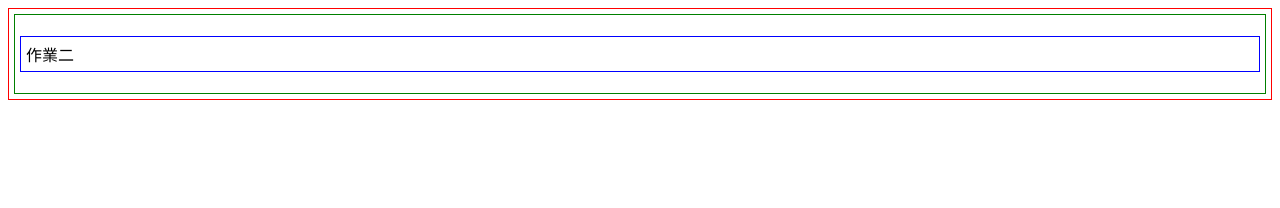
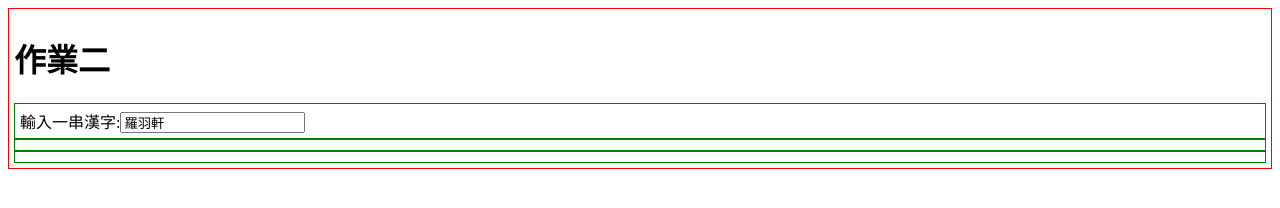
Before and after one commit to lohsuan/ip2019s, a plain HTML site: page portfolio/labs/lab02/index.html in a window 1280 px wide. Drawn offline with Linux system fonts and the light colour scheme.

Commit message:
Add files via upload

```diff
--- a/portfolio/labs/lab02/index.html
+++ b/portfolio/labs/lab02/index.html
@@ -12,9 +12,16 @@
 </head>
 
 <body>
-  <div>
-  	<p>作業二</p>
-  </div>
+    <h1>作業二</h1>
+
+    <div>
+         輸入一串漢字:<input value="羅羽軒" id="in1">
+    </div>
+    <div id="info3"></div>
+
+    <div id="info1"></div>
+
+
 </body>
 
 </html>
```
